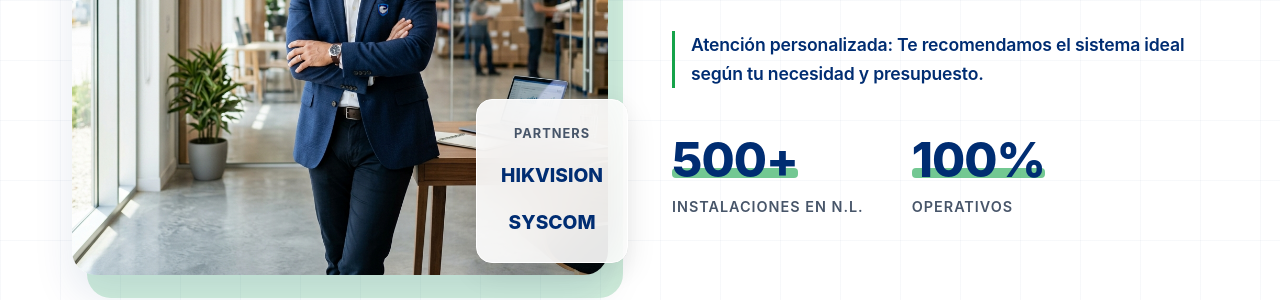
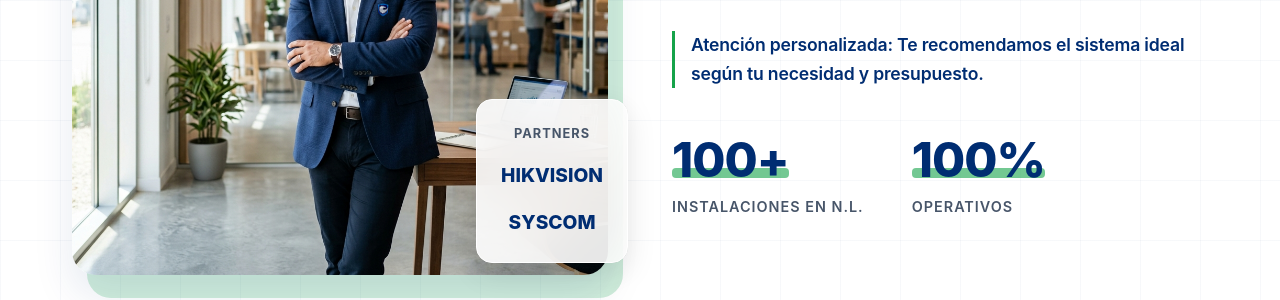
Before and after one commit to Persuasivo-AGS-cpu/elite-seguridad, a React (Vite) app: page / in a window 1280 px wide. Shown: the part 7800-8100 px from the top of the page. Built offline with nearby package versions, Linux system fonts and the light colour scheme.

Commit message:
fix(UI): Remove shield icon from footer and adjust authority metrics to 100+

```diff
--- a/src/components/Authority.jsx
+++ b/src/components/Authority.jsx
@@ -19,7 +19,7 @@ export default function Authority() {
             <div style={{ display: 'flex', gap: '3rem', marginTop: '3rem' }}>
               <div>
                 <h3 style={{ fontSize: '3rem', color: 'var(--color-brand-blue)', marginBottom: '0.2rem', position: 'relative', display: 'inline-block', lineHeight: 1 }}>
-                  500+
+                  100+
                   {/* Subtle neon highlight to maintain brand dna */}
                   <div style={{ position: 'absolute', bottom: '6px', left: 0, width: '100%', height: '10px', background: 'var(--color-accent)', zIndex: -1, opacity: 0.6, borderRadius: '4px' }}></div>
                 </h3>
```
